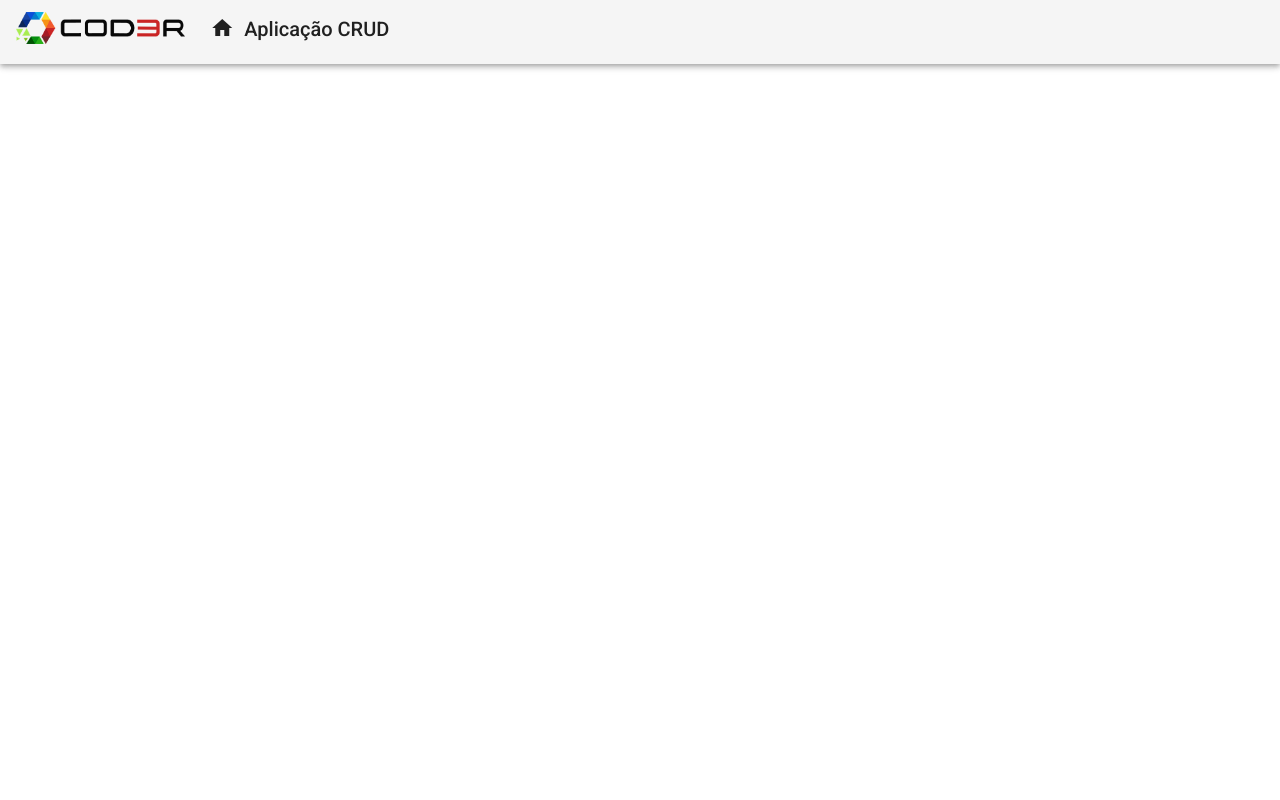
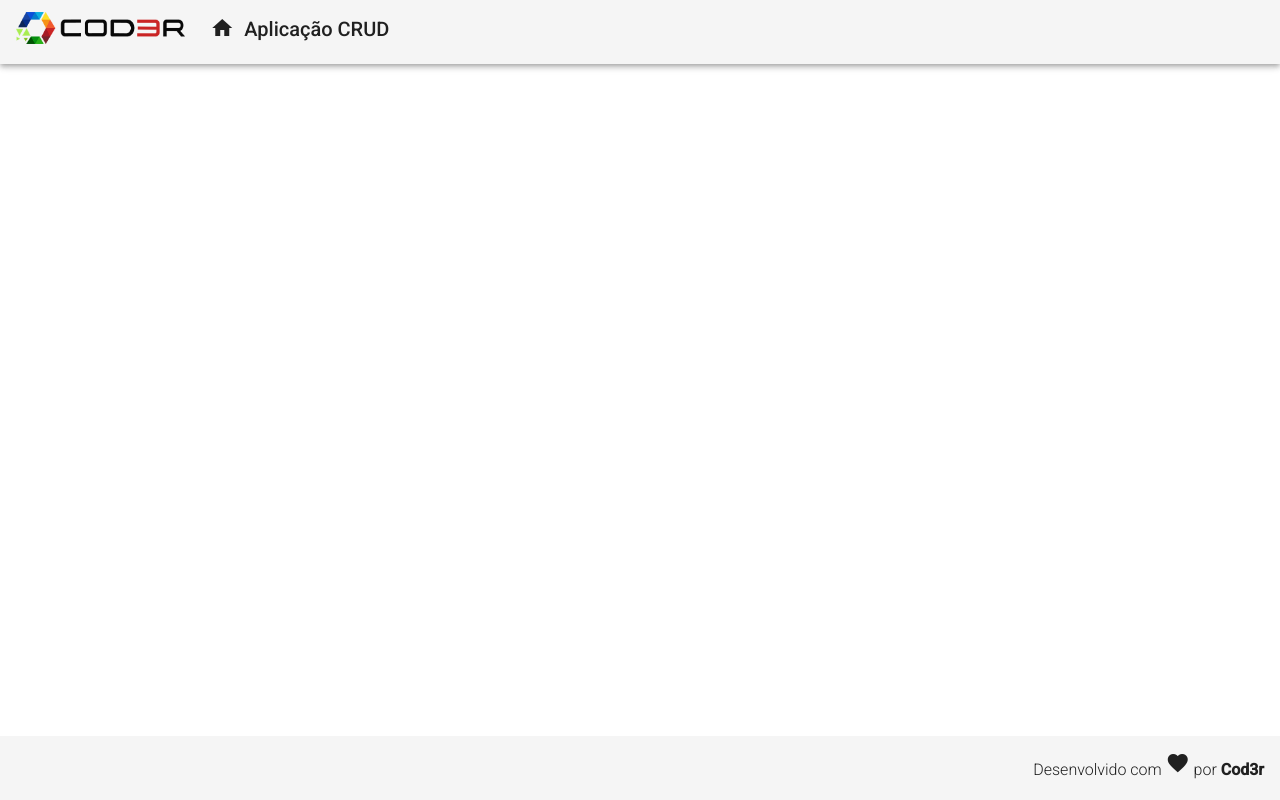
Before and after one commit to adejar12/Angular9, an Angular app in the folder frontend/: page / in a window 1280 px wide. Built offline with nearby package versions, Linux system fonts and the light colour scheme.

Commit message:
feat: adicionando component footer

```diff
--- a/frontend/src/app/app.component.html
+++ b/frontend/src/app/app.component.html
@@ -1 +1,2 @@
 <app-header></app-header>
+<app-footer></app-footer>
--- a/frontend/src/app/app.module.ts
+++ b/frontend/src/app/app.module.ts
@@ -7,8 +7,9 @@
 import { HeaderComponent } from "./components/template/header/header.component";
 
 import { MatToolbarModule } from "@angular/material/toolbar";
+import { FooterComponent } from './components/template/footer/footer.component';
 @NgModule({
-  declarations: [AppComponent, HeaderComponent],
+  declarations: [AppComponent, HeaderComponent, FooterComponent],
   imports: [
     BrowserModule,
     AppRoutingModule,
```
